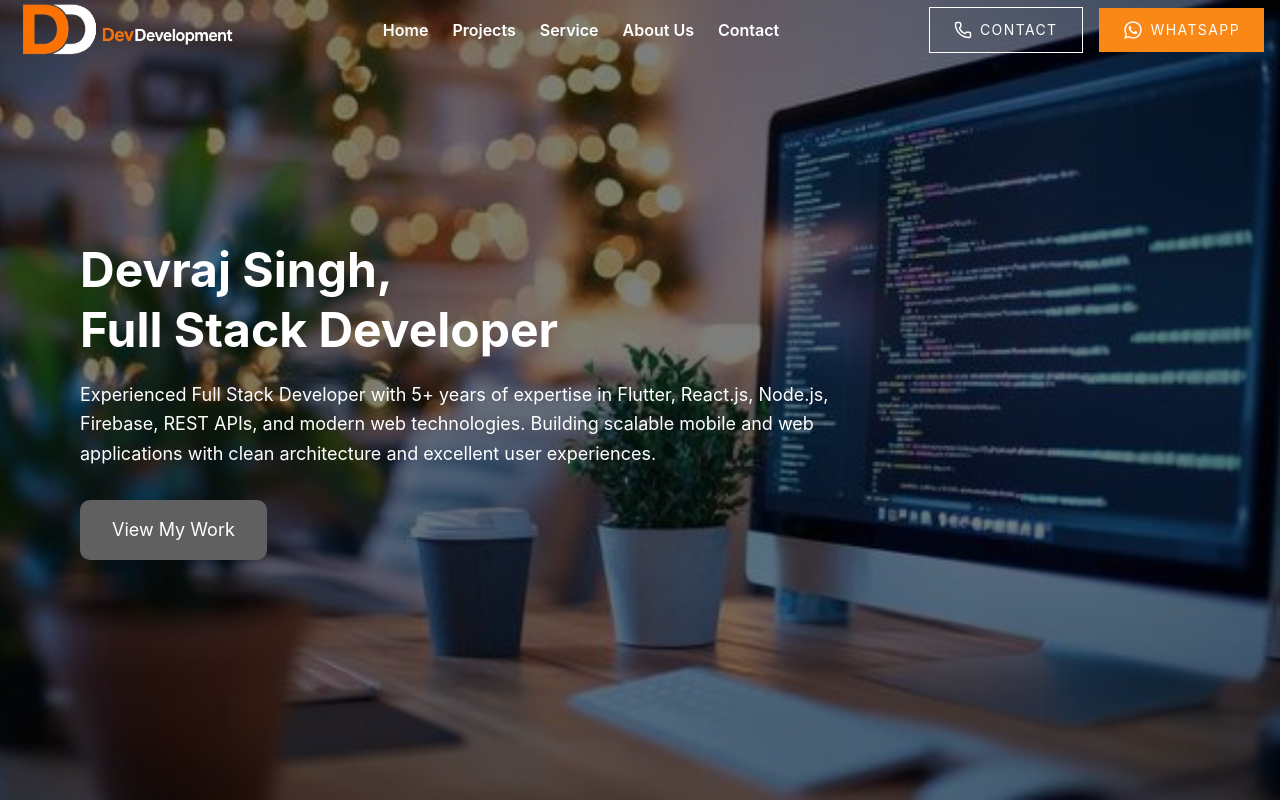
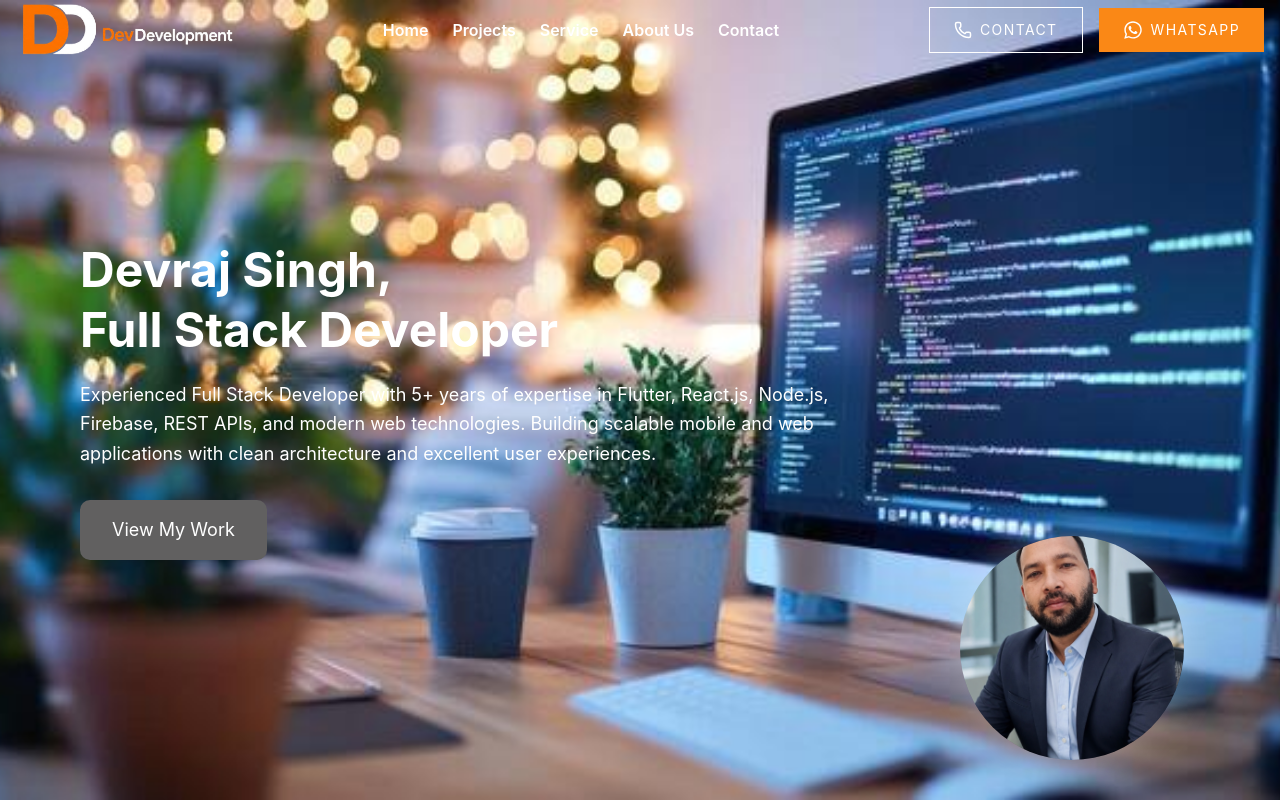
Before and after one commit to 5DevrajSingh/dev-development, a React (Vite) app: page / in a window 1280 px wide. Shown: the top 800 px of the page. Built offline with nearby package versions, Linux system fonts and the light colour scheme.

Commit message:
Updated portfolio design

```diff
--- a/src/components/Hero.jsx
+++ b/src/components/Hero.jsx
@@ -1,4 +1,5 @@
 import hero from "../assets/home2.jpg";
+import profileImage from "../assets/dev.png"
 import { Link, useNavigate } from "react-router-dom";
 function Hero() {
   const navigate  = useNavigate()
@@ -10,7 +11,24 @@ function Hero() {
         style={{ backgroundImage: `url(${hero})` }}
       >
         {/* OVERLAY */}
-        <div className="absolute inset-0 bg-black/50 z-10"></div>
+        {/* <div className="absolute inset-0 bg-black/50 z-10"></div> */}
+
+        <div
+          // className="absolute bottom-24 right-5 md:right-40 z-10"
+          className="absolute bottom-10 right-5 md:right-16 lg:right-24 z-20"
+          data-aos="zoom-in"
+        >
+          <div
+          className="w-35 h-35 md:w-56 md:h-56 rounded-full overflow-hidden  shadow-[0_0_40px_rgba(255,255,255,0.3)]"
+          // className="w-35 h-35 md:w-56 md:h-56 rounded-full overflow-hidden border-4 border-white shadow-2xl"
+          >
+            <img
+              src={profileImage} // apni image ka path
+              alt="Portfolio"
+              className="w-full h-full object-cover"
+            />
+          </div>
+        </div>
 
         {/* CONTENT */}
         <div
```
Also changed, not shown: src/assets/dev.png (added), src/assets/dev2.png (added).
